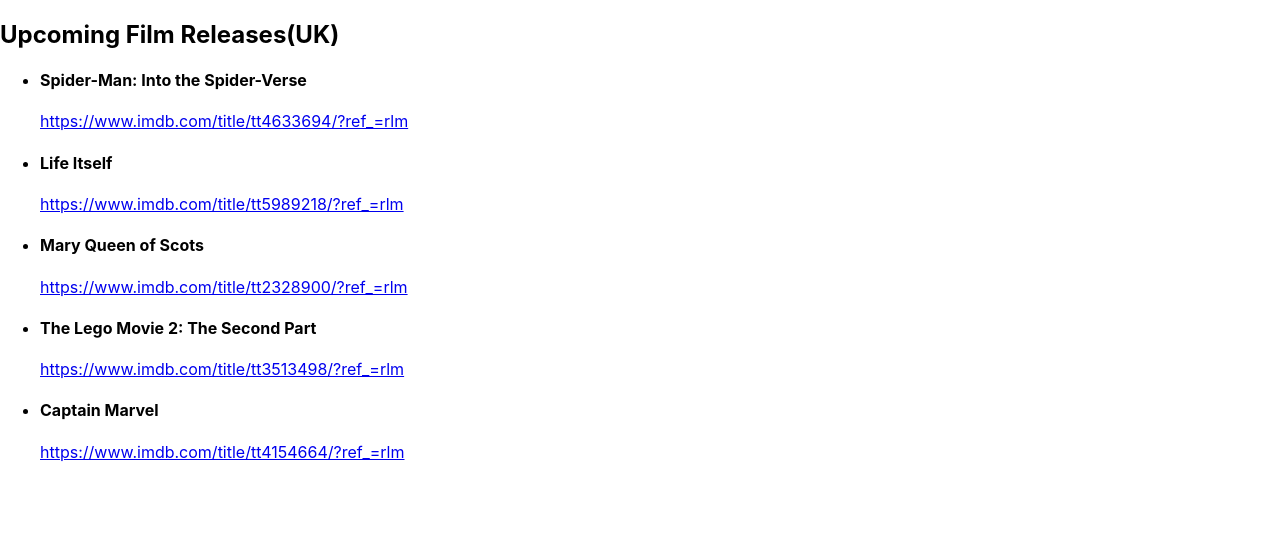
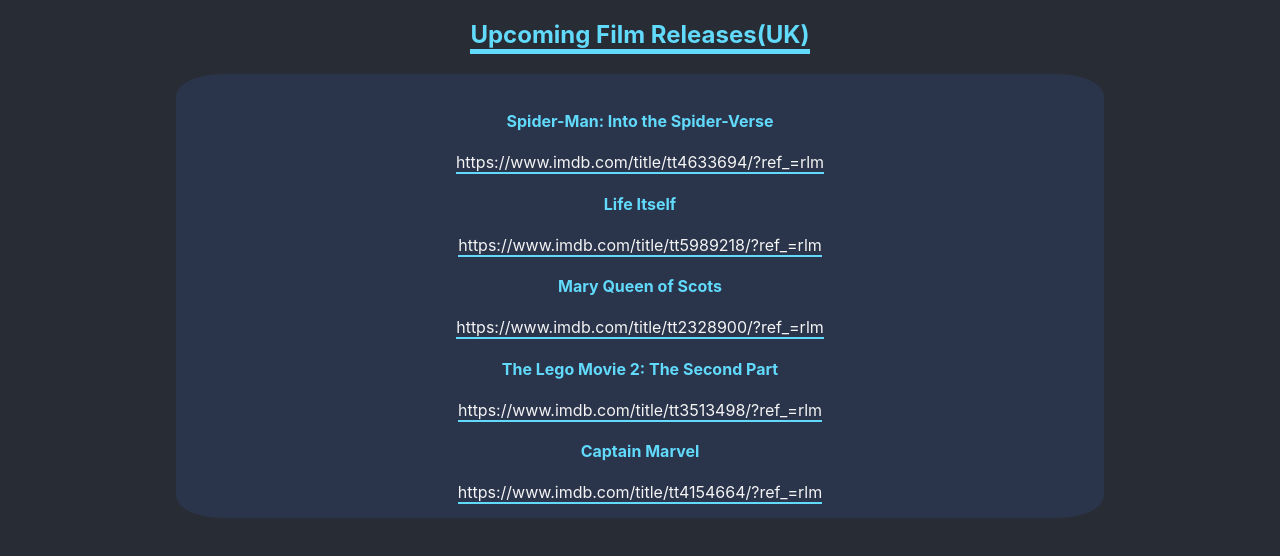
Before and after one commit to stephenh369/W14_D1_film_releases_hw, a React (Create React App) app: page / in a window 1280 px wide. Shown: the top 556 px of the page. Built offline with nearby package versions, Linux system fonts and the light colour scheme.

Commit message:
some css

```diff
--- a/src/App.css
+++ b/src/App.css
@@ -1,19 +1,9 @@
-.App {
-  text-align: center;
+body {
+  background-color: #282c34;
 }
 
-.App-logo {
-  height: 40vmin;
-  pointer-events: none;
-}
 
-@media (prefers-reduced-motion: no-preference) {
-  .App-logo {
-    animation: App-logo-spin infinite 20s linear;
-  }
-}
-
-.App-header {
+/* .App-header {
   background-color: #282c34;
   min-height: 100vh;
   display: flex;
@@ -22,17 +12,8 @@
   justify-content: center;
   font-size: calc(10px + 2vmin);
   color: white;
-}
+} */
 
 .App-link {
   color: #61dafb;
 }
-
-@keyframes App-logo-spin {
-  from {
-    transform: rotate(0deg);
-  }
-  to {
-    transform: rotate(360deg);
-  }
-}
--- a/src/App.js
+++ b/src/App.js
@@ -4,9 +4,9 @@
 
 function App() {
   return (
-    <>
+    <div className="app">
       <FilmReleaseContainer/>
-    </>
+    </div>
   );
 }
 
--- a/src/components/FilmRelease.js
+++ b/src/components/FilmRelease.js
@@ -1,4 +1,5 @@
 import React, { Component } from 'react';
+import './FilmReleaseList.css';
 
 class FilmRelease extends Component {
   render() {
--- /dev/null
+++ b/src/components/FilmReleaseList.css
@@ -0,0 +1,29 @@
+.film-release-list {
+  display: grid;
+  width: 70vw;
+  background-color: #2a344b;
+  border-radius: 5%;
+  margin: 0 10vw;
+  padding: 1rem;
+  grid-template-rows: 1fr;
+  list-style: none;
+  text-align: center;
+  justify-content: center;
+  align-items: center;
+}
+
+.film-release {
+  color: #61dafb;
+}
+
+a {
+  text-decoration: none;
+  border-bottom: 2px solid #61dafb;
+  color: #f4f4f4;
+  transition: all ease-in-out .25s;
+}
+a:hover {
+  color: #61dafb;
+  font-size: 18px;
+  transition: all ease-in-out .25s;
+}
--- a/src/components/FilmReleaseList.js
+++ b/src/components/FilmReleaseList.js
@@ -1,4 +1,5 @@
 import React, { Component } from 'react';
+import './FilmReleaseList.css';
 import FilmRelease from './FilmRelease';
 
 class FilmReleaseList extends Component {
--- /dev/null
+++ b/src/containers/FilmReleaseContainer.css
@@ -0,0 +1,15 @@
+
+.film-release-container {
+  width: 100%;
+  height: 100%;
+  display: flex;
+  flex-direction: column;
+  align-items: center;
+}
+
+h2 {
+  width: fit-content;
+  text-align: center;
+  color: #61dafb;
+  border-bottom: 5px solid #61dafb;
+}
--- a/src/containers/FilmReleaseContainer.js
+++ b/src/containers/FilmReleaseContainer.js
@@ -1,4 +1,5 @@
 import React, { Component } from 'react';
+import './FilmReleaseContainer.css';
 import FilmReleaseList from '../components/FilmReleaseList';
 
 class FilmReleaseContainer extends Component {
```
